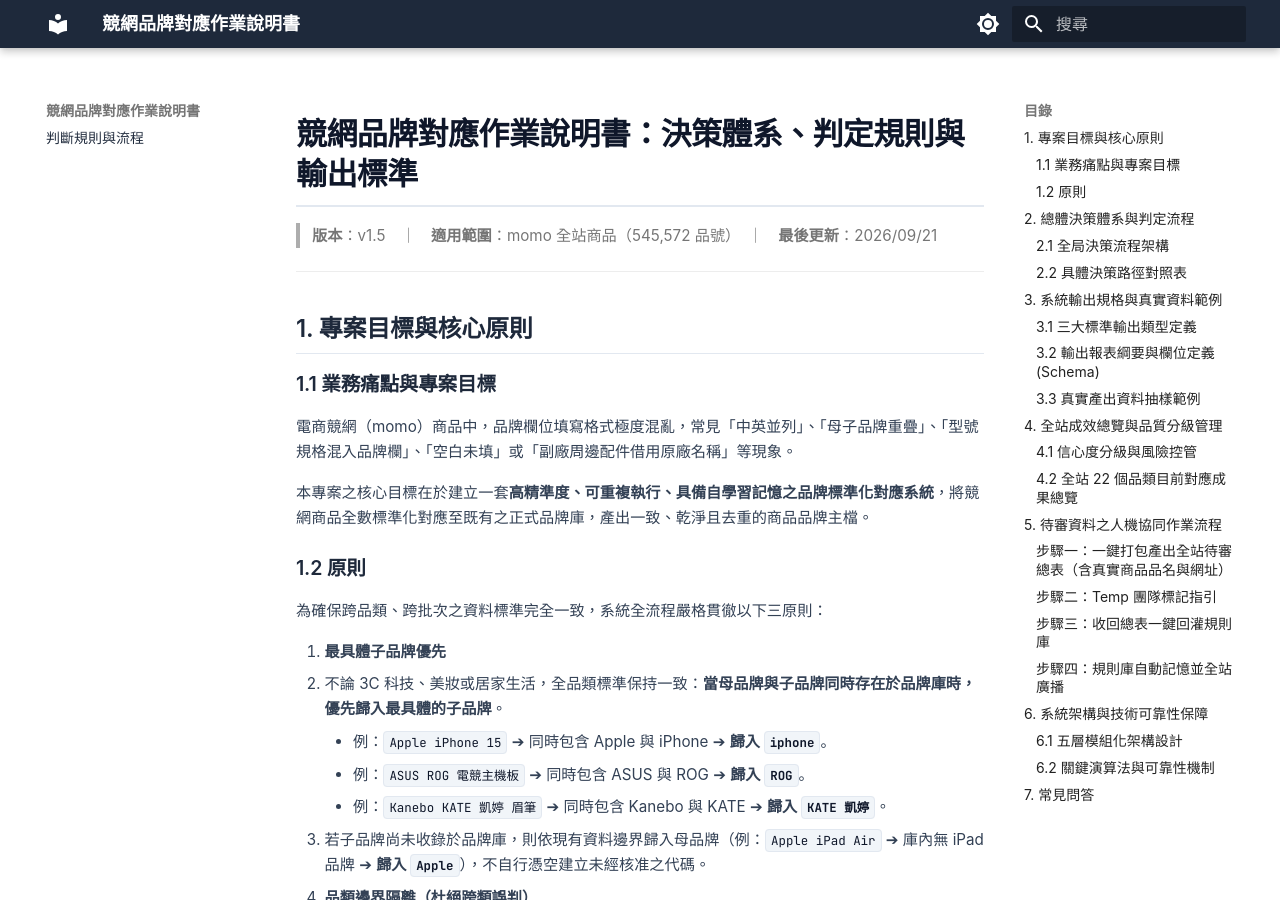
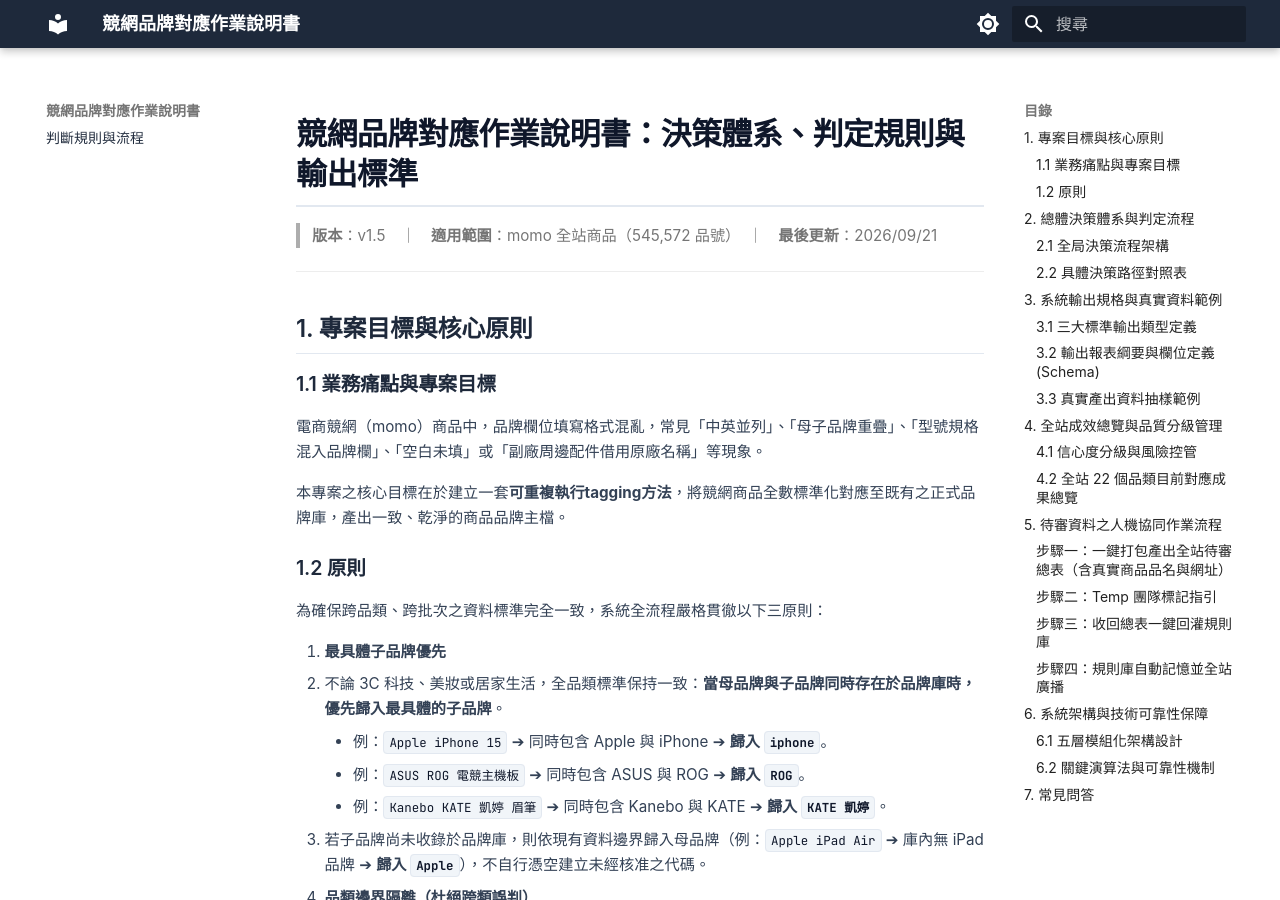
Before and after one commit to griffin-hihihi/brand-tagging-Doc, an MkDocs documentation site: the page built from docs/index.md, in a window 1280 px wide and 900 px high. Built offline with MkDocs 1.6.1 and Material for MkDocs 9.7.7, drawn with Linux system fonts in a browser that asks for light colours.

Commit message:
更新說明書

```diff
--- a/docs/index.md
+++ b/docs/index.md
@@ -7,9 +7,9 @@
 ## 1. 專案目標與核心原則
 
 ### 1.1 業務痛點與專案目標
-電商競網（momo）商品中，品牌欄位填寫格式極度混亂，常見「中英並列」、「母子品牌重疊」、「型號規格混入品牌欄」、「空白未填」或「副廠周邊配件借用原廠名稱」等現象。
+電商競網（momo）商品中，品牌欄位填寫格式混亂，常見「中英並列」、「母子品牌重疊」、「型號規格混入品牌欄」、「空白未填」或「副廠周邊配件借用原廠名稱」等現象。
 
-本專案之核心目標在於建立一套**高精準度、可重複執行、具備自學習記憶之品牌標準化對應系統**，將競網商品全數標準化對應至既有之正式品牌庫，產出一致、乾淨且去重的商品品牌主檔。
+本專案之核心目標在於建立一套**可重複執行tagging方法**，將競網商品全數標準化對應至既有之正式品牌庫，產出一致、乾淨的商品品牌主檔。
 
 ### 1.2 原則
 為確保跨品類、跨批次之資料標準完全一致，系統全流程嚴格貫徹以下三原則：
```
